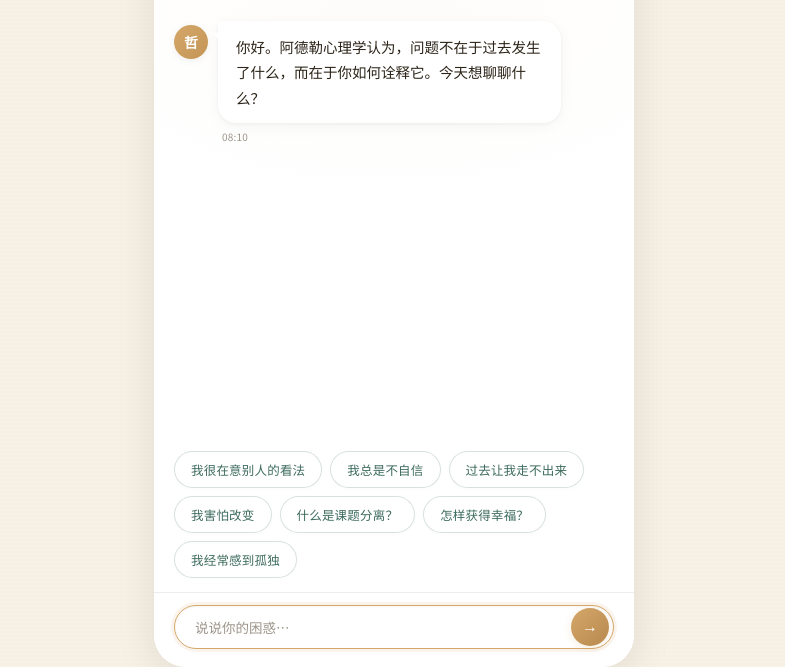
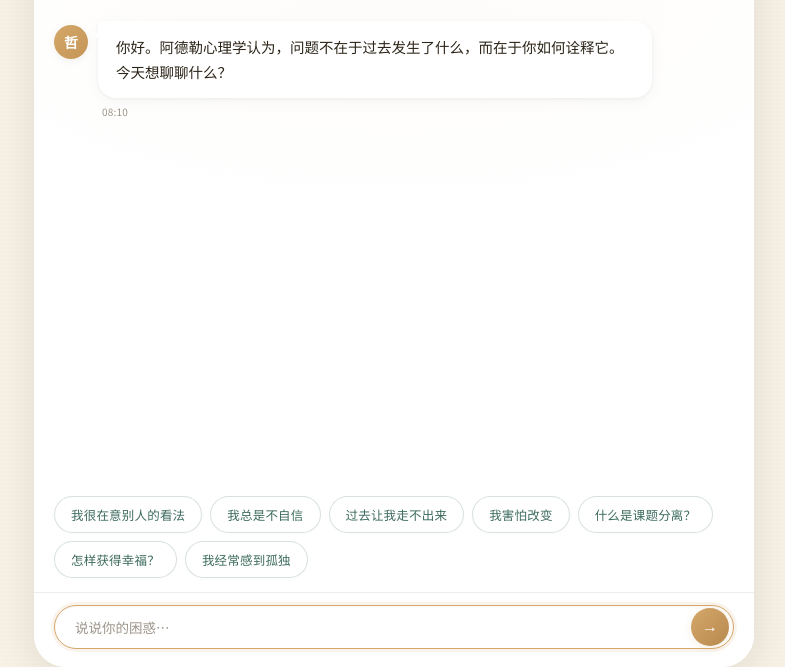
Before and after one commit to Gaoqiaoyou868/oc, a plain HTML site: page projects/chat_adoer/index.html in a window 1280 px wide. Shown: the part 133-800 px from the top of the page, without its empty margins (246-1031 px from the left). Drawn offline with Linux system fonts and the light colour scheme.

Commit message:
chat_adoer: 容器尺寸放大至 720px 宽、100vh 高，减少留白

```diff
--- a/projects/chat_adoer/index.html
+++ b/projects/chat_adoer/index.html
@@ -91,9 +91,8 @@
 
   .container {
     width: 100%;
-    max-width: 480px;
+    max-width: 720px;
     height: 100vh;
-    max-height: 820px;
     background: var(--card-bg);
     border-radius: 32px;
     box-shadow: var(--card-shadow);
```
